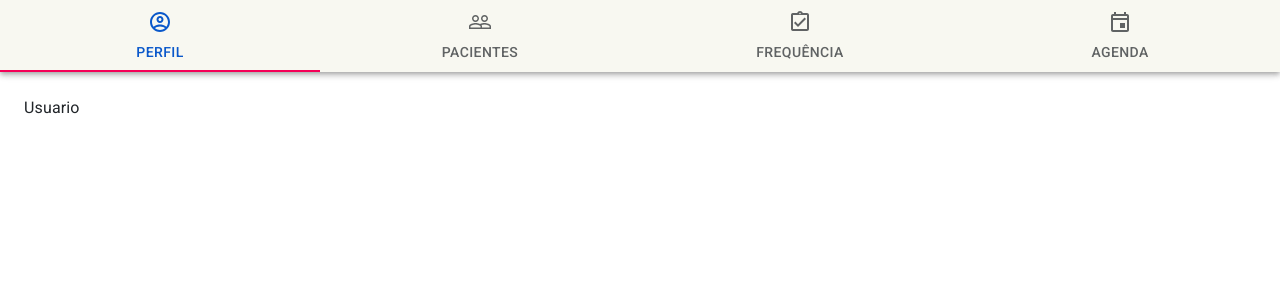
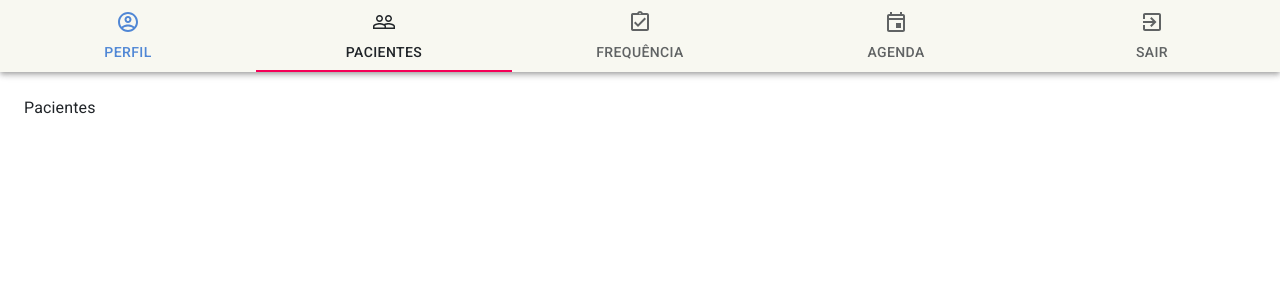
Before and after one commit to ronaldosenajr/my-clinic-app, a React (Create React App) app: page /main in a window 1280 px wide. Shown: the top 300 px of the page. Built offline with nearby package versions, Linux system fonts and the light colour scheme; no server answers.

Commit message:
NavBar agora e mobile friendly

```diff
--- a/src/Components/NewHeader.jsx
+++ b/src/Components/NewHeader.jsx
@@ -1,13 +1,16 @@
-import React, { useContext } from 'react';
+import React, { useContext, useEffect, useState } from 'react';
+import { useHistory } from 'react-router-dom';
 import { makeStyles } from '@material-ui/core/styles';
 import AppBar from '@material-ui/core/AppBar';
-import Tabs from '@material-ui/core/Tabs';
+import { Tabs, Tab } from '@material-ui/core/';
 import UserPerfilIcon from '@material-ui/icons/AccountCircleOutlined';
 import AgendaIcon from '@material-ui/icons/EventOutlined';
 import PacientesIcon from '@material-ui/icons/PeopleOutline';
 import FrequenciaIcon from '@material-ui/icons/AssignmentTurnedInOutlined';
+import SairDoAppIcon from '@material-ui/icons/ExitToAppOutlined';
 import LinkTab from './LinkTab';
 import scheduleContext from '../Context/Context';
+import authentication from '../firebaseConfig';
 
 function a11yProps(index) {
   return {
@@ -24,22 +27,44 @@ const useStyles = makeStyles(() => ({
 }));
 
 export default function NewHeader() {
+  const history = useHistory();
   const classes = useStyles();
   const { tabValue, setTabValue } = useContext(scheduleContext);
+  const [variant, setVariant] = useState('fullWidth');
+
+  const resizeTheWindow = () => {
+    const minWidthForMobile = 400;
+    const newVariant = window.innerWidth > minWidthForMobile ? 'fullWidth' : 'scrollable';
+    setVariant(newVariant);
+  };
+
+  useEffect(() => {
+    window.addEventListener('resize', resizeTheWindow);
+    resizeTheWindow();
+  }, []);
 
   const handleChange = (event, newValue) => {
     setTabValue(newValue);
   };
 
+  const logOut = () => {
+    authentication.signOut();
+    setTabValue(1);
+    history.push('/');
+  };
+
   const tres = 3;
+  const quatro = 4;
   return (
     <div className={ classes.root }>
       <AppBar position="static" color="transparent">
         <Tabs
-          variant="fullWidth"
+          variant={ variant }
+          scrollButtons="auto"
           value={ tabValue }
           onChange={ handleChange }
-          aria-label="nav tabs example"
+          aria-label="navbar"
+          className={ classes.tabs }
         >
           <LinkTab
             label="Perfil"
@@ -65,6 +90,12 @@ export default function NewHeader() {
             icon={ <AgendaIcon /> }
             { ...a11yProps(tres) }
           />
+          <Tab
+            icon={ <SairDoAppIcon /> }
+            label="Sair"
+            onClick={ logOut }
+            { ...a11yProps(quatro) }
+          />
         </Tabs>
       </AppBar>
     </div>
--- a/src/Context/Provider.js
+++ b/src/Context/Provider.js
@@ -1,10 +1,14 @@
 import PropTypes from 'prop-types';
-import React, { useState } from 'react';
+import React, { useState, useEffect } from 'react';
 import scheduleOfficer from './Context';
+import authentication from '../firebaseConfig';
 
 function ScheduleProvider({ children }) {
   const [user, setUser] = useState({});
-  const [tabValue, setTabValue] = useState(0);
+  const [tabValue, setTabValue] = useState(1);
+  useEffect(() => {
+    authentication.onAuthStateChanged(setUser);
+  }, []);
 
   const contextValue = {
     user,
--- a/src/Pages/Login.jsx
+++ b/src/Pages/Login.jsx
@@ -65,7 +65,7 @@ export default function SimpleContainer() {
       const { user } = userCredential;
       setPassword('');
       setUser(user);
-      localStorage.setItem('user', JSON.stringify(user));
+      // localStorage.setItem('user', JSON.stringify(user));
       history.push('/main');
     } catch (error) {
       console.log(error);
--- a/src/Pages/Main.jsx
+++ b/src/Pages/Main.jsx
@@ -2,17 +2,23 @@ import React, { useContext } from 'react';
 import scheduleContext from '../Context/Context';
 import TabPanel from '../Components/TabPanel';
 import NewHeader from '../Components/NewHeader';
+import authentication from '../firebaseConfig';
 
 export default function Main() {
   const { user } = useContext(scheduleContext);
   const { tabValue } = useContext(scheduleContext);
+
+  const logOut = () => {
+    authentication.signOut();
+  };
   return (
     <div>
       <NewHeader />
       <TabPanel value={ tabValue } index={ 0 }>
         Usuario
         {' '}
-        {user.email}
+        {user ? user.email : ''}
+        <button type="button" onClick={ logOut }>Sair</button>
       </TabPanel>
       <TabPanel value={ tabValue } index={ 1 }>
         Pacientes
```
